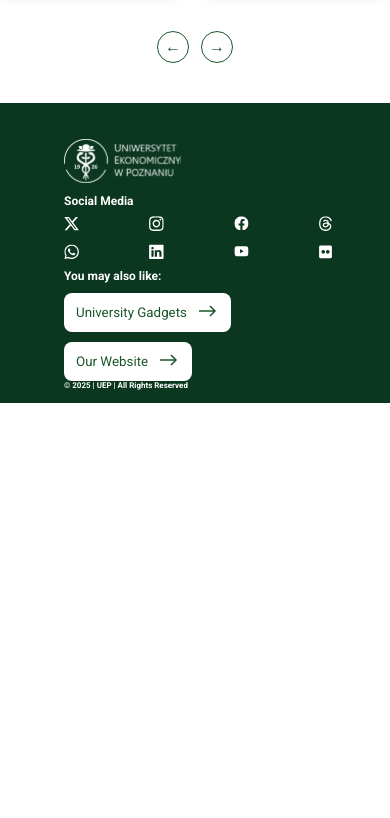
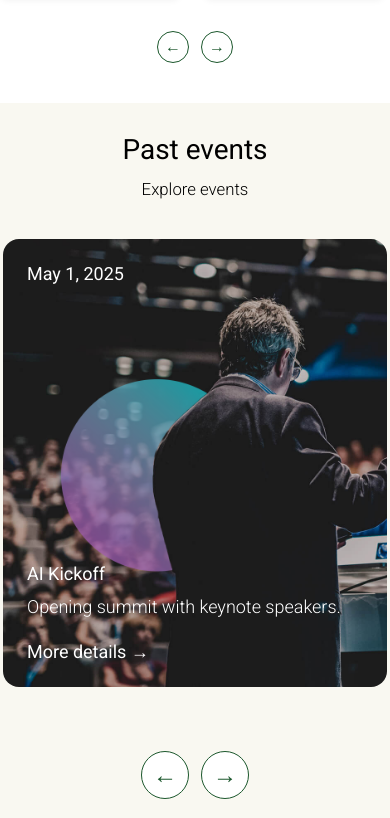
Before and after one commit to insurecar/university, a React (Vite) app: page / in a window 390 px wide. Shown: the part 1046-1864 px from the top of the page. Before the commit the page ends 1449 px from the top, so only its background shows below. Built offline with nearby package versions, Linux system fonts and the light colour scheme.

Commit message:
create event slider layout with initial styles and responsiveness

```diff
--- /dev/null
+++ b/css/PastEventSlider.module.css
@@ -0,0 +1,64 @@
+.sliderWrapper {
+  padding: 40px 0;
+  font-family: "Lato", sans-serif;
+  overflow: hidden;
+}
+
+.slider {
+  display: flex;
+  justify-content: center;
+  align-items: center;
+  gap: 32px;
+  flex-wrap: nowrap;
+}
+
+.card {
+  display: flex;
+  flex-direction: column;
+  justify-content: space-between;
+  height: 448px;
+  max-height: 100%;
+  width: 384px;
+  padding: 24px;
+  font-size: 18px;
+  color: white;
+  background-image: url("./img.png");
+  background-size: cover;
+  border-radius: 16px;
+}
+.card .title {
+  font-size: 24px;
+}
+.card .desc {
+  font-weight: 300;
+  margin-top: 12px;
+  margin-bottom: 24px;
+}
+.card .link {
+  text-decoration: none;
+  color: white;
+}
+
+.navButtons {
+  display: flex;
+  justify-content: center;
+  gap: 12px;
+  margin-top: 64px;
+}
+
+.navButtons button {
+  width: 48px;
+  height: 48px;
+  border-radius: 50%;
+  border: 1px solid #1b572c;
+  background: white;
+  color: #1b572c;
+  cursor: pointer;
+  font-size: 24px;
+  line-height: 1;
+  transition: background-color 0.3s ease;
+}
+
+.navButtons button:hover {
+  background-color: #f0f0f0;
+}/*# sourceMappingURL=PastEventSlider.module.css.map */
--- a/src/components/Home/Home.jsx
+++ b/src/components/Home/Home.jsx
@@ -1,4 +1,4 @@
-import { Intro, Jubilee, EventSlider } from "./";
+import { Intro, Jubilee, EventSlider, PastEventSlider } from "./";
 
 export const HomeComponent = () => {
   return (
@@ -6,6 +6,7 @@ export const HomeComponent = () => {
       <Intro />
       <Jubilee targetDate="2026-10-12T09:00:00" />
       <EventSlider />
+      <PastEventSlider />
     </>
   );
 };
--- /dev/null
+++ b/src/components/Home/PastEventSlider/PastEventSlider.jsx
@@ -0,0 +1,198 @@
+import { useEffect, useState } from "react";
+import { format, parseISO } from "date-fns";
+import { pl, enUS } from "date-fns/locale";
+import { useTranslation } from "react-i18next";
+import styles from "./PastEventSlider.module.scss";
+
+const events = [
+  {
+    date: "2025-05-01",
+    title: "AI Kickoff",
+    description: "Opening summit with keynote speakers.",
+    link: "#",
+    img_urls: ["njgj", "ytygy"],
+  },
+  {
+    date: "2025-05-03",
+    title: "Quantum Day",
+    description: "Exploring quantum computing.",
+    link: "#",
+  },
+  {
+    date: "2025-05-06",
+    title: "Startup Panel",
+    description: "Startups showcase innovations.",
+    link: "#",
+  },
+  {
+    date: "2025-05-10",
+    title: "Data Science Meetup",
+    description: "Latest in machine learning.",
+    link: "#",
+  },
+  {
+    date: "2025-05-15",
+    title: "AI & Ethics",
+    description: "Discussion on ethical AI.",
+    link: "#",
+  },
+  {
+    date: "2025-05-20",
+    title: "Robotics Expo",
+    description: "Robots from around the world.",
+    link: "#",
+  },
+  {
+    date: "2025-05-25",
+    title: "Green Tech",
+    description: "Sustainable technologies for future.",
+    link: "#",
+  },
+  {
+    date: "2025-06-02",
+    title: "HealthTech Future",
+    description: "Healthcare meets technology.",
+    link: "#",
+  },
+  {
+    date: "2025-06-05",
+    title: "EdTech Talks",
+    description: "Technology transforming education.",
+    link: "#",
+  },
+  {
+    date: "2025-06-10",
+    title: "Cybersecurity Forum",
+    description: "Securing the digital future.",
+    link: "#",
+  },
+  {
+    date: "2025-06-12",
+    title: "FinTech Pulse",
+    description: "Revolutionizing finance with technology.",
+    link: "#",
+  },
+  {
+    date: "2025-06-15",
+    title: "AR/VR Showcase",
+    description: "Experience augmented and virtual reality.",
+    link: "#",
+  },
+  {
+    date: "2025-06-18",
+    title: "DevOps Summit",
+    description: "Best practices in DevOps and CI/CD.",
+    link: "#",
+  },
+  {
+    date: "2025-06-20",
+    title: "Women in Tech",
+    description: "Empowering women in the tech industry.",
+    link: "#",
+  },
+  {
+    date: "2025-06-22",
+    title: "Smart Cities Forum",
+    description: "Urban planning meets innovation.",
+    link: "#",
+  },
+  {
+    date: "2025-06-25",
+    title: "Blockchain Breakthroughs",
+    description: "Exploring decentralized technologies.",
+    link: "#",
+  },
+  {
+    date: "2025-06-28",
+    title: "SaaS Trends",
+    description: "What's next in software as a service.",
+    link: "#",
+  },
+  {
+    date: "2025-07-01",
+    title: "Cloud Conference",
+    description: "Scalability and infrastructure in the cloud.",
+    link: "#",
+  },
+  {
+    date: "2025-07-03",
+    title: "Product Design Day",
+    description: "User experience and product strategy.",
+    link: "#",
+  },
+  {
+    date: "2025-07-06",
+    title: "Tech Career Fair",
+    description: "Meet employers and grow your tech career.",
+    link: "#",
+  },
+  {
+    date: "2025-07-10",
+    title: "Hackathon Finale",
+    description: "Coding competition and award ceremony.",
+    link: "#",
+  },
+];
+
+export const PastEventSlider = () => {
+  const [start, setStart] = useState(0);
+  const [itemsPerPage, setItemsPerPage] = useState(3);
+
+  useEffect(() => {
+    const handleResize = () => {
+      if (window.innerWidth < 640) {
+        setItemsPerPage(1);
+      } else if (window.innerWidth < 1024) {
+        setItemsPerPage(2);
+      } else {
+        setItemsPerPage(3);
+      }
+    };
+    window.addEventListener("resize", handleResize);
+    handleResize();
+    return () => window.removeEventListener("resize", handleResize);
+  }, []);
+
+  const next = () => {
+    if (start + itemsPerPage < events.length) {
+      setStart(start + itemsPerPage);
+    }
+  };
+
+  const prev = () => {
+    if (start - itemsPerPage >= 0) {
+      setStart(start - itemsPerPage);
+    }
+  };
+
+  const visibleEvents = events.slice(start, start + itemsPerPage);
+
+  return (
+    <section className={styles.section} id="past-events">
+      <h2 className={styles.heading}>Past events</h2>
+      <p className={styles.subheading}>Explore events</p>
+      <div className={styles.sliderWrapper}>
+        <div className={styles.slider}>
+          {visibleEvents.map((event) => (
+            <div className={styles.card} key={event.date}>
+              <div className={styles.date}>
+                {format(parseISO(event.date), "MMMM d, yyyy")}
+              </div>
+              <div className={styles.info}>
+                <p className={styles.title}>{event.title}</p>
+                <p className={styles.desc}>{event.description}</p>
+                <a className={styles.link} href={event.link}>
+                  More details →
+                </a>
+              </div>
+            </div>
+          ))}
+        </div>
+        <div className={styles.navButtons}>
+          <button onClick={prev}>&larr;</button>
+          <button onClick={next}>&rarr;</button>
+        </div>
+      </div>
+    </section>
+  );
+};
--- /dev/null
+++ b/src/components/Home/PastEventSlider/PastEventSlider.module.scss
@@ -0,0 +1,92 @@
+.section {
+  @include fluid-size(padding-top, 768px, 1920px, 30px, 90px);
+  @include fluid-size(padding-bottom, 768px, 1920px, 30px, 90px);
+  display: flex;
+  flex-direction: column;
+  justify-content: center;
+  align-items: center;
+  font-family: "Roboto", sans-serif;
+
+  background-color: #f9f8f1;
+}
+
+.heading {
+  font-size: 64px;
+  font-weight: 400;
+  @include fluid-type(320px, 1024px, 24px, 64px);
+  margin-bottom: 24px;
+  @include fluid-size(margin-bottom, 320px, 1024px, 12px, 24px);
+}
+
+.subheading {
+  font-size: 24px;
+  font-weight: 300;
+  @include fluid-type(320px, 1024px, 16px, 24px);
+}
+
+.sliderWrapper {
+  padding: 40px 0;
+  overflow: hidden;
+}
+
+.slider {
+  display: flex;
+  justify-content: center;
+  align-items: center;
+  gap: 32px;
+  flex-wrap: nowrap;
+}
+
+.card {
+  display: flex;
+  flex-direction: column;
+  justify-content: space-between;
+  height: 448px;
+  max-height: 100%;
+  width: 384px;
+  padding: 24px;
+  font-size: 18px;
+  color: white;
+  background-image: url("./img.png");
+  background-size: cover;
+  border-radius: 16px;
+
+  .date {
+  }
+  .title {
+    @include fluid-type(768px, 1920px, 18px, 24px);
+  }
+  .desc {
+    font-weight: 300;
+    margin-top: 12px;
+    margin-bottom: 24px;
+  }
+  .link {
+    text-decoration: none;
+    color: white;
+  }
+}
+
+.navButtons {
+  display: flex;
+  justify-content: center;
+  gap: 12px;
+  margin-top: 64px;
+}
+
+.navButtons button {
+  width: 48px;
+  height: 48px;
+  border-radius: 50%;
+  border: 1px solid #1b572c;
+  background: white;
+  color: #1b572c;
+  cursor: pointer;
+  font-size: 24px;
+  line-height: 1;
+  transition: background-color 0.3s ease;
+}
+
+.navButtons button:hover {
+  background-color: #f0f0f0;
+}
--- a/src/components/Home/index.js
+++ b/src/components/Home/index.js
@@ -1,3 +1,4 @@
 export { Intro } from "./Intro/Intro";
 export { Jubilee } from "./Jubilee/Jubilee";
 export { EventSlider } from "./EventSlider/EventSlider";
+export { PastEventSlider } from "./PastEventSlider/PastEventSlider";
```
Also changed, not shown: src/components/Home/PastEventSlider/img.png (added), 1 other file (tests, documents, lock files or other folders).
